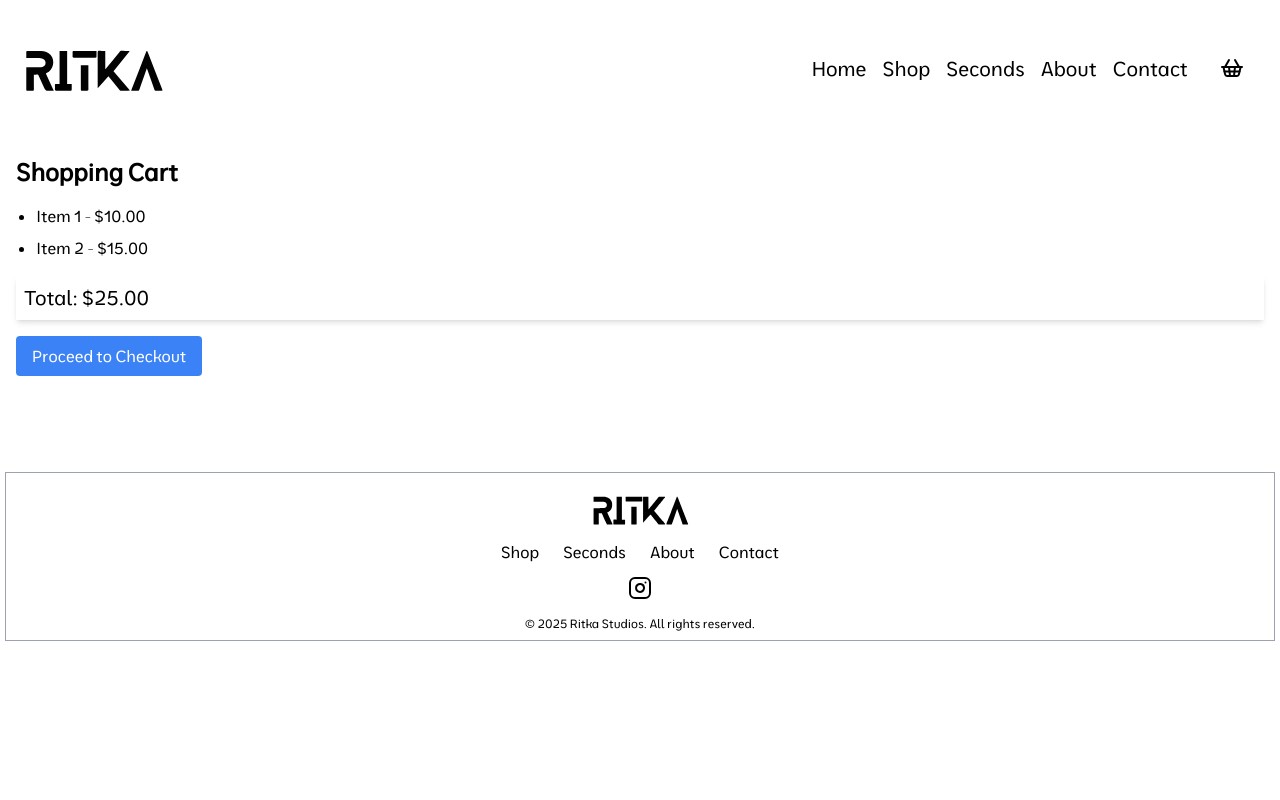
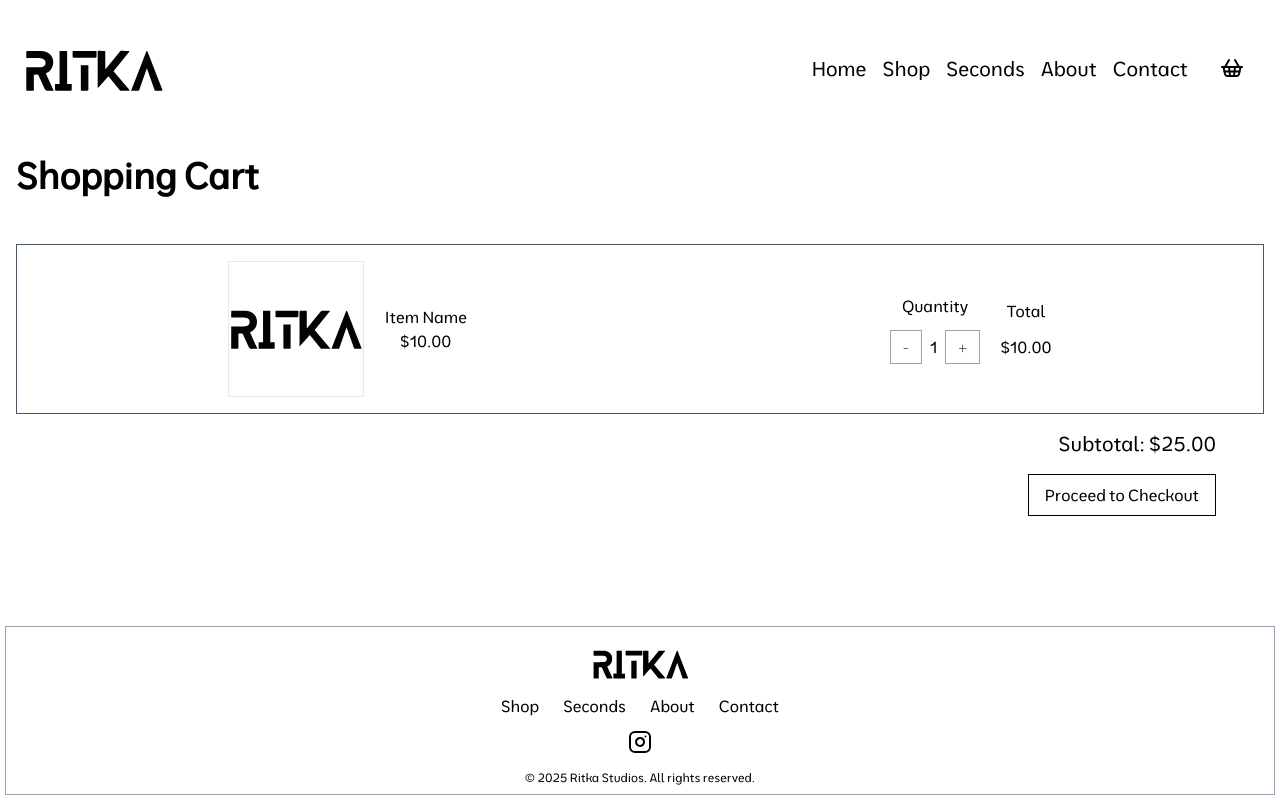
Before and after one commit to ritabobita/Ritka-Studios, a Next.js app: page /cart in a window 1280 px wide. Built offline with nearby package versions, Linux system fonts and the light colour scheme.

Commit message:
update cart page

```diff
--- a/src/app/cart/Cart.module.scss
+++ b/src/app/cart/Cart.module.scss
@@ -1,3 +1,19 @@
 .cart {
+  .cartContainer {
+    padding: 1rem 0;
+  }
+
+  .cartItem {
+    img {
+      width: 8.5rem;
+      height: 8.5rem;
+    }
+  }
+
+  .totalContainer {
+    padding: 0 3rem;
+  }
+
+
 
 }
--- a/src/app/cart/page.js
+++ b/src/app/cart/page.js
@@ -1,21 +1,73 @@
+'use client';
 import styles from './Cart.module.scss';
+import { useState } from 'react';
 
 export default function Cart() {
+    // const [cartItems, setCartItems] = useState([]);
+
+    // const addToCart = (item) => {
+    //     setCartItems([...cartItems, item]);
+    // };
+
+    // const removeFromCart = (item) => {
+    //     setCartItems(cartItems.filter(i => i !== item));
+    // };
+
+    // const getTotal = () => {
+    //     return cartItems.reduce((total, item) => total + item.price, 0);
+    // };
+
+    // const clearCart = () => {
+    //     setCartItems([]);
+    // };
+
+    // const handleCheckout = () => {
+    //     console.log('Checkout button clicked');
+    // };
+
+    // const handleQuantityChange = (item, quantity) => {
+    //     const updatedItems = cartItems.map(i =>
+    //         i.id === item.id ? { ...i, quantity } : i
+    //     );
+    //     setCartItems(updatedItems);
+    // };
+
     return (
         <div className={`${styles.cart} p-4`}>
-      <h1 className="text-2xl font-bold mb-4">Shopping Cart</h1>
-      <ul className="list-disc pl-5">
-        {/* Cart items will be rendered here */}
-        <li className="mb-2">Item 1 - $10.00</li>
-        <li className="mb-2">Item 2 - $15.00</li>
-        {/* ... existing code ... */}
-      </ul>
-      <div className={`${styles.total} mt-4 p-2 bg-white shadow-md`}>
-        <h2 className="text-xl">Total: $25.00</h2>
+            <h1 className="text-4xl font-bold mb-4">Shopping Cart</h1>
+            <div className={`${styles.cartContainer} flex flex-row justify-around mt-12 border border-gray-600`}>
+                <div className={`${styles.cartItem} flex flex-row gap-5`}>
+                    <img src="/images/Ritka-Header.svg" alt="Product 1" className="border" />
+                    <div className="flex flex-col items-center justify-center">
+                        <span>Item Name</span>
+                        <span>$10.00</span>
                     </div>
-      <button className={`${styles.checkoutButton} mt-4 bg-blue-500 text-white py-2 px-4 rounded hover:bg-blue-600`}>
+                </div>
+                <div className="flex flex-row gap-5 items-center">
+                    <div className="flex flex-col items-center justify-center gap-3">
+                        <span>Quantity</span>
+                        <span>
+                            <button className={`${styles.quantityButton} border border-gray-400 text-black py-1 px-3 hover:bg-gray-200`}>
+                                -
+                            </button>
+                            <span className="mx-2">1</span>
+                            <button className={`${styles.quantityButton} border border-gray-400 text-black py-1 px-3 hover:bg-gray-200`}>
+                                +
+                            </button>
+                        </span>
+                    </div>
+                    <div className="flex flex-col items-center justify-center gap-3">
+                        <span>Total</span>
+                        <span>$10.00</span>
+                    </div>
+                </div>
+            </div>
+            <div className={`${styles.totalContainer} mt-4 flex flex-col items-end`}>
+                <h3 className="text-xl">Subtotal: $25.00</h3>
+            <button className={`${styles.checkoutButton} mt-4 border border-black text-black py-2 px-4 hover:bg-gray-200`}>
                 Proceed to Checkout
             </button>
             </div>
+        </div>
     );
 }
--- a/src/app/layout.js
+++ b/src/app/layout.js
@@ -2,6 +2,7 @@ import localFont from "next/font/local";
 import "./styles/globals.scss";
 import Header from './components/Header/Header';
 import Footer from './components/Footer/Footer';
+
 const moderustic = localFont({
   src: [
     {
@@ -23,9 +24,11 @@ export default function RootLayout({ children }) {
       <head>
         <link rel="icon" href="/favicon.ico" />
       </head>
-      <body className={moderustic.className}>
+      <body className={`${moderustic.className} flex flex-col min-h-screen`}>
         <Header />
-        {children}
+        <main className="flex-grow">
+          {children}
+        </main>
         <Footer />
       </body>
     </html>
```
Lines whose indentation alone changed are shown as unchanged.
